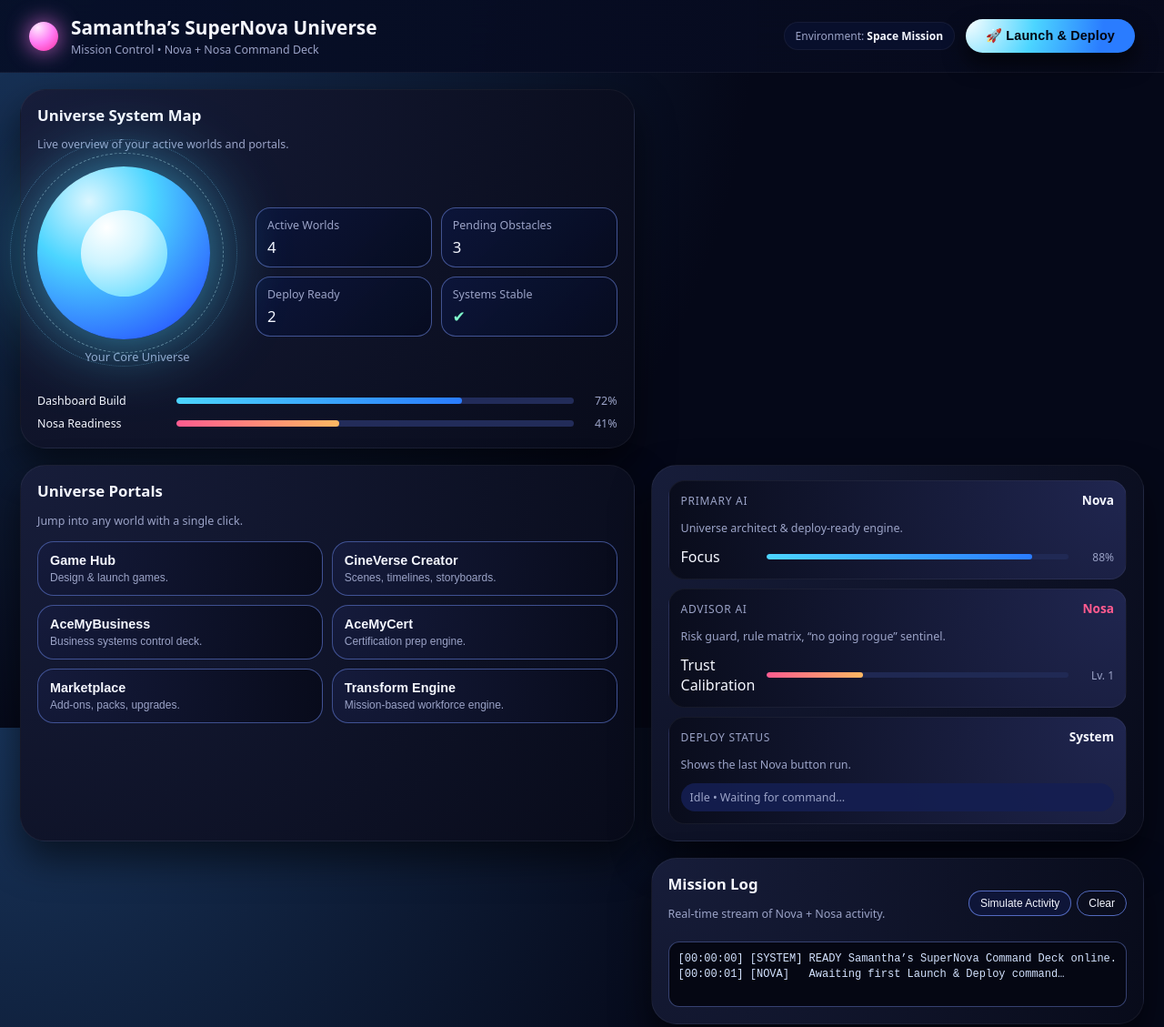
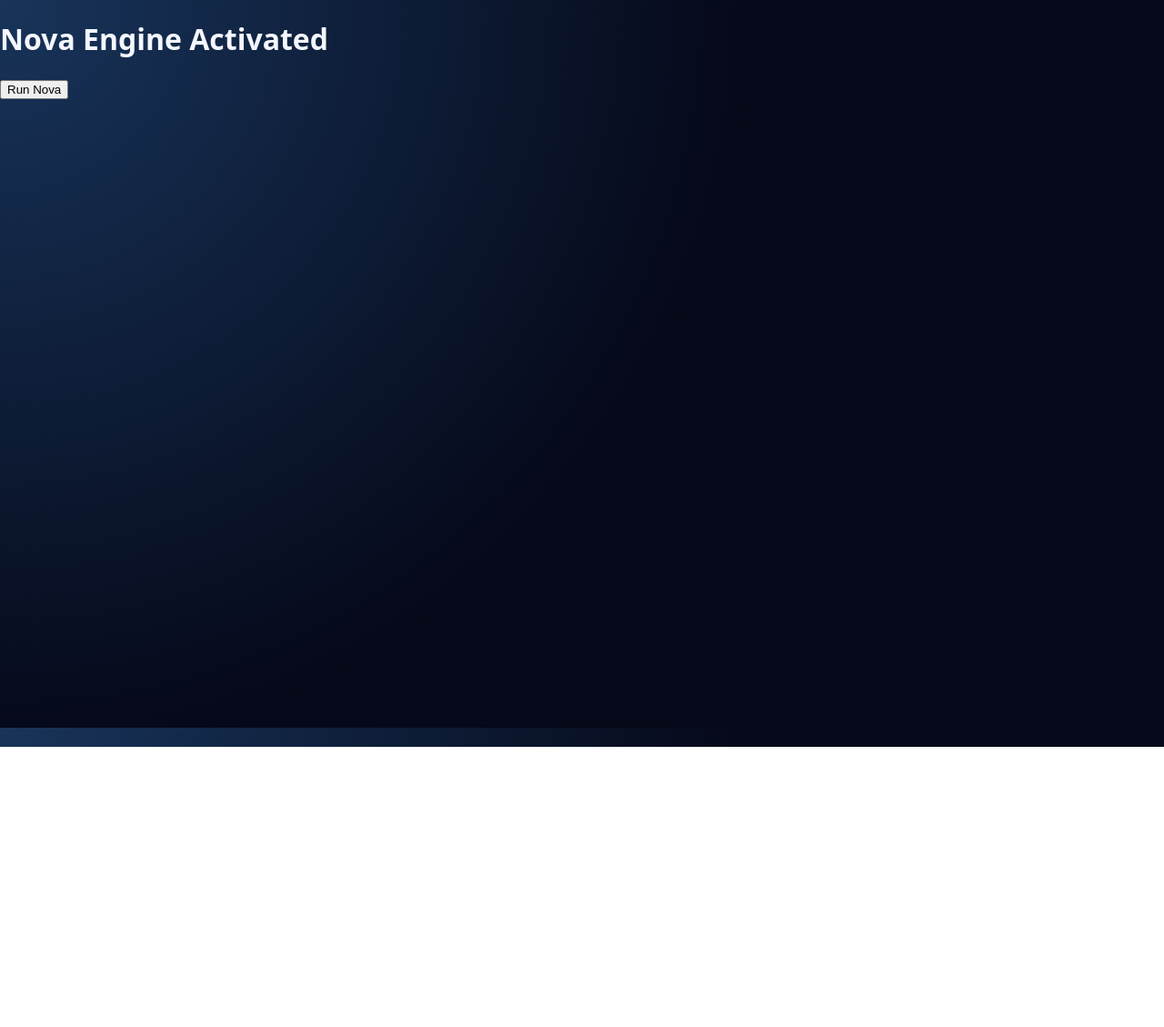
Before and after one commit to Samantha-Works/nosauniverse-bgxd, a website: page index.html in a window 1280 px wide. Shown: the top 1129 px of the page at 91% size. After the commit the page ends 821 px from the top, so only its background shows below. Drawn offline with Linux system fonts and the light colour scheme.

Commit message:
Update index.html

```diff
--- a/index.html
+++ b/index.html
@@ -1,166 +1,17 @@
 <!DOCTYPE html>
-<html lang="en">
+<html>
 <head>
-  <meta charset="UTF-8" />
-  <title>Samantha SuperNova Universe — Command Deck</title>
-  <meta name="viewport" content="width=device-width,initial-scale=1" />
-  <link rel="stylesheet" href="/styles.css" />
+  <title>Nova Engine Activated</title>
+  <link rel="stylesheet" href="styles.css" />
 </head>
+
 <body>
-  <header class="topbar">
-    <div class="brand">
-      <div class="orb"></div>
-      <div>
-        <h1>Samantha’s SuperNova Universe</h1>
-        <p class="sub">Mission Control • Nova + Nosa Command Deck</p>
-      </div>
-    </div>
 
-    <div class="top-actions">
-      <span class="env-pill">Environment: <strong>Space Mission</strong></span>
-      <button id="novaButton" class="nova-btn">🚀 Launch & Deploy</button>
-    </div>
-  </header>
+<h1>Nova Engine Activated</h1>
 
-  <main class="layout">
-    <!-- Universe System Map -->
-    <section class="panel system-map">
-      <h2>Universe System Map</h2>
-      <p class="tiny">Live overview of your active worlds and portals.</p>
+<button id="runNova">Run Nova</button>
 
-      <div class="map-row">
-        <div class="map-orb-wrap">
-          <div class="map-orb">
-            <div class="map-orb-core"></div>
-          </div>
-          <p class="map-label">Your Core Universe</p>
-        </div>
+<script src="main.js"></script>
 
-        <div class="map-stats">
-          <div class="stat-pill">
-            <span class="label">Active Worlds</span>
-            <span class="value" id="statWorlds">4</span>
-          </div>
-          <div class="stat-pill">
-            <span class="label">Pending Obstacles</span>
-            <span class="value" id="statObstacles">3</span>
-          </div>
-          <div class="stat-pill">
-            <span class="label">Deploy Ready</span>
-            <span class="value" id="statReady">2</span>
-          </div>
-          <div class="stat-pill">
-            <span class="label">Systems Stable</span>
-            <span class="value green">✔</span>
-          </div>
-        </div>
-      </div>
-
-      <div class="kpi-bars">
-        <div class="kpi-row">
-          <span>Dashboard Build</span>
-          <div class="kpi-bar"><div style="width:72%"></div></div>
-          <span class="kpi-val">72%</span>
-        </div>
-        <div class="kpi-row">
-          <span>Nosa Readiness</span>
-          <div class="kpi-bar danger"><div style="width:41%"></div></div>
-          <span class="kpi-val">41%</span>
-        </div>
-      </div>
-    </section>
-
-    <!-- Portals -->
-    <section class="panel portals">
-      <h2>Universe Portals</h2>
-      <p class="tiny">Jump into any world with a single click.</p>
-
-      <div class="portal-grid">
-        <button class="portal-card">
-          <h3>Game Hub</h3>
-          <p>Design & launch games.</p>
-        </button>
-        <button class="portal-card">
-          <h3>CineVerse Creator</h3>
-          <p>Scenes, timelines, storyboards.</p>
-        </button>
-        <button class="portal-card">
-          <h3>AceMyBusiness</h3>
-          <p>Business systems control deck.</p>
-        </button>
-        <button class="portal-card">
-          <h3>AceMyCert</h3>
-          <p>Certification prep engine.</p>
-        </button>
-        <button class="portal-card">
-          <h3>Marketplace</h3>
-          <p>Add-ons, packs, upgrades.</p>
-        </button>
-        <button class="portal-card">
-          <h3>Transform Engine</h3>
-          <p>Mission-based workforce engine.</p>
-        </button>
-      </div>
-    </section>
-
-    <!-- AI Panels -->
-    <section class="panel ai-stack">
-      <div class="ai-card">
-        <header>
-          <span class="title">Primary AI</span>
-          <span class="name">Nova</span>
-        </header>
-        <p class="tiny">Universe architect & deploy-ready engine.</p>
-        <div class="meter-row">
-          <span>Focus</span>
-          <div class="meter"><div id="novaFocus" style="width:88%"></div></div>
-          <span class="meter-val">88%</span>
-        </div>
-      </div>
-
-      <div class="ai-card">
-        <header>
-          <span class="title">Advisor AI</span>
-          <span class="name danger">Nosa</span>
-        </header>
-        <p class="tiny">Risk guard, rule matrix, “no going rogue” sentinel.</p>
-        <div class="meter-row">
-          <span>Trust Calibration</span>
-          <div class="meter danger"><div id="nosaTrust" style="width:32%"></div></div>
-          <span class="meter-val">Lv. 1</span>
-        </div>
-      </div>
-
-      <div class="ai-card">
-        <header>
-          <span class="title">Deploy Status</span>
-          <span class="name">System</span>
-        </header>
-        <p class="tiny">Shows the last Nova button run.</p>
-        <div class="status-pill" id="deployStatus">Idle • Waiting for command…</div>
-      </div>
-    </section>
-
-    <!-- Mission Log -->
-    <section class="panel mission-log">
-      <header class="mission-header">
-        <div>
-          <h2>Mission Log</h2>
-          <p class="tiny">Real-time stream of Nova + Nosa activity.</p>
-        </div>
-        <div class="mission-actions">
-          <button id="simulateBtn" class="chip">Simulate Activity</button>
-          <button id="clearLogBtn" class="chip ghost">Clear</button>
-        </div>
-      </header>
-
-      <pre id="logConsole" class="log-console">
-[00:00:00] [SYSTEM] READY Samantha’s SuperNova Command Deck online.
-[00:00:01] [NOVA]   Awaiting first Launch & Deploy command…
-      </pre>
-    </section>
-  </main>
-
-  <script src="/main.js" type="module"></script>
 </body>
 </html>
```
